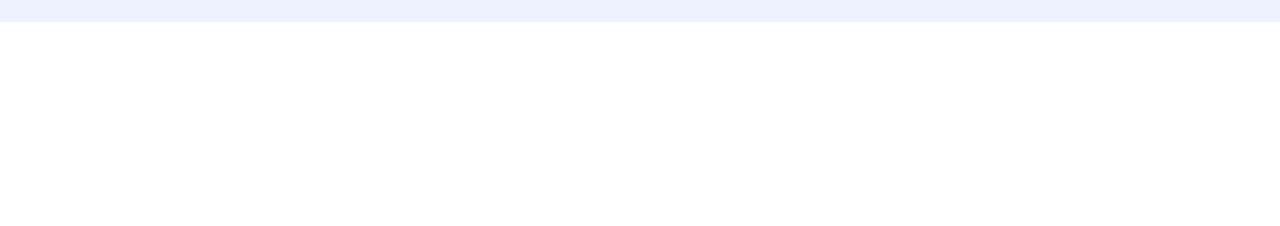
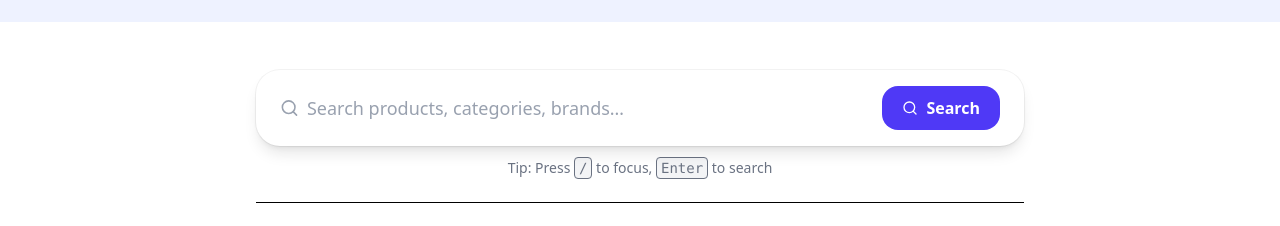
Before and after one commit to abacusus/deepak-electronics-site, a React (Vite) app: page / in a window 1280 px wide. Shown: the part 726-952 px from the top of the page. Built offline with nearby package versions, Linux system fonts and the light colour scheme; some icons are missing.

Commit message:
added search bar

```diff
--- a/src/App.jsx
+++ b/src/App.jsx
@@ -6,6 +6,7 @@ import './App.css'
 import LogoMarquee from './components/LogoMarquee'
 import Storep from './components/Storep'
 import { Import, Store } from 'lucide-react'
+import BigSearchBar from './components/BigSearchBar'
 
 function App() {
 
@@ -14,34 +15,14 @@ function App() {
       <TopHeader />
       <Navbar />
       <Carousel />
+      <br></br><br></br>
 
+      <BigSearchBar />
 
+     <br></br>
 
-      <br></br>
-      <br></br>
-      <br></br>
-      <br></br>
-      <br></br>
-      <br></br>
-      <br></br>
-      <br></br>
-      <br></br>
-      <br></br>
-      <br></br>
-      <br></br>
-      <br></br>
-      <br></br>
-      <br></br>
-      <br></br>
-      <br></br>
-      <br></br>
-      <br></br>
-      <br></br>
-      <br></br>
-      <br></br>
-      <br></br>
-      <br></br>
-      <br></br>
+     <br></br>
+
 
 
 
--- /dev/null
+++ b/src/components/BigSearchBar.jsx
@@ -0,0 +1,171 @@
+import React, { useEffect, useMemo, useRef, useState } from "react";
+import { Search, X, Mic, Loader2 } from "lucide-react";
+
+
+export default function BigSearchBar({
+  placeholder = "Search products, categories, brands…",
+  defaultValue = "",
+  suggestions = [],
+  loading = false,
+  onSearch,
+  onChange,
+  className = "",
+  showMic = false,
+}) {
+  const [query, setQuery] = useState(defaultValue);
+  const [open, setOpen] = useState(false);
+  const [highlight, setHighlight] = useState(-1);
+  const inputRef = useRef(null);
+  const listRef = useRef(null);
+
+  const normalized = useMemo(() =>
+    suggestions.map((s) =>
+      typeof s === "string" ? { label: s, value: s } : s
+    ), [suggestions]
+  );
+
+  const filtered = useMemo(() => {
+    const q = query.trim().toLowerCase();
+    if (!q) return normalized.slice(0, 8);
+    return normalized.filter((s) => s.label.toLowerCase().includes(q)).slice(0, 8);
+  }, [query, normalized]);
+
+  useEffect(() => {
+    if (onChange) onChange(query);
+  }, [query]);
+
+  const commitSearch = (value = query) => {
+    const q = value.trim();
+    if (!q) return;
+    setOpen(false);
+    setHighlight(-1);
+    onSearch?.(q);
+  };
+
+  const onKeyDown = (e) => {
+    if (e.key === "ArrowDown") {
+      e.preventDefault();
+      setOpen(true);
+      setHighlight((h) => Math.min(h + 1, filtered.length - 1));
+    } else if (e.key === "ArrowUp") {
+      e.preventDefault();
+      setHighlight((h) => Math.max(h - 1, 0));
+    } else if (e.key === "Enter") {
+      if (open && highlight >= 0) {
+        commitSearch(filtered[highlight].value);
+      } else {
+        commitSearch();
+      }
+    } else if (e.key === "Escape") {
+      setOpen(false);
+      setHighlight(-1);
+    }
+  };
+
+  const onBlur = (e) => {
+    // close only if clicking outside the popover
+    requestAnimationFrame(() => {
+      const active = document.activeElement;
+      if (!listRef.current || !listRef.current.contains(active)) {
+        setOpen(false);
+        setHighlight(-1);
+      }
+    });
+  };
+
+  return (
+    <div className={`w-full max-w-3xl mx-auto ${className}`}>
+      <div className="relative group">
+        {/* Input container */}
+        <div className="flex items-center gap-2 bg-white rounded-3xl shadow-lg ring-1 ring-black/5 px-4 md:px-6 py-3 md:py-4 transition focus-within:ring-indigo-300">
+          <Search className="w-5 h-5 md:w-6 md:h-6 text-gray-400" aria-hidden />
+
+          <input
+            ref={inputRef}
+            type="search"
+            className="w-full bg-transparent outline-none text-base md:text-lg text-gray-800 placeholder:text-gray-400"
+            placeholder={placeholder}
+            value={query}
+            onFocus={() => setOpen(true)}
+            onBlur={onBlur}
+            onChange={(e) => setQuery(e.target.value)}
+            onKeyDown={onKeyDown}
+            aria-autocomplete="list"
+            aria-expanded={open}
+            aria-controls="search-suggestions"
+          />
+
+          {query && (
+            <button
+              type="button"
+              aria-label="Clear search"
+              className="p-2 rounded-full hover:bg-gray-100 text-gray-500"
+              onClick={() => {
+                setQuery("");
+                inputRef.current?.focus();
+              }}
+            >
+              <X className="w-4 h-4" />
+            </button>
+          )}
+
+          {showMic && (
+            <button
+              type="button"
+              aria-label="Voice search"
+              className="hidden sm:inline-flex p-2 rounded-full hover:bg-gray-100 text-gray-500"
+              onClick={() => console.log("Mic clicked")}
+            >
+              <Mic className="w-4 h-4" />
+            </button>
+          )}
+
+          <button
+            type="button"
+            onClick={() => commitSearch()}
+            className="inline-flex items-center gap-2 bg-indigo-600 hover:bg-indigo-700 active:bg-indigo-800 text-white text-sm md:text-base font-semibold px-4 md:px-5 py-2 md:py-2.5 rounded-2xl disabled:opacity-50"
+            disabled={loading}
+          >
+            {loading ? <Loader2 className="w-4 h-4 animate-spin" /> : <Search className="w-4 h-4" />}
+            <span className="hidden sm:inline">Search</span>
+          </button>
+        </div>
+
+        {/* Suggestions popover */}
+        {open && filtered.length > 0 && (
+          <ul
+            id="search-suggestions"
+            ref={listRef}
+            role="listbox"
+            className="absolute z-10 left-0 right-0 mt-2 bg-white rounded-2xl shadow-xl ring-1 ring-black/5 overflow-hidden max-h-80 overflow-y-auto"
+          >
+            {filtered.map((s, i) => (
+              <li key={s.value}>
+                <button
+                  role="option"
+                  aria-selected={i === highlight}
+                  className={`w-full flex items-center gap-3 px-4 py-3 text-left hover:bg-indigo-50 ${
+                    i === highlight ? "bg-indigo-50" : ""
+                  }`}
+                  onMouseEnter={() => setHighlight(i)}
+                  onClick={() => commitSearch(s.value)}
+                >
+                  <Search className="w-4 h-4 text-gray-400" />
+                  <span className="text-gray-800">{s.label}</span>
+                </button>
+              </li>
+            ))}
+          </ul>
+        )}
+      </div>
+
+      {/* helper text */}
+      <p className="mt-3 text-center text-sm text-gray-500">
+        Tip: Press <kbd className="px-1 py-0.5 rounded bg-gray-100 border">/</kbd> to focus, <kbd className="px-1 py-0.5 rounded bg-gray-100 border">Enter</kbd> to search
+      </p>
+      <br></br>
+
+      <hr></hr>
+    </div>
+  );
+}
--- a/src/components/Marquee.css
+++ b/src/components/Marquee.css
@@ -68,6 +68,15 @@
     max-height: 50px;
     max-width: 140px;
   }
+
+  /* Faster scroll on medium screens */
+  .logo-track {
+    animation: scroll-left 18s linear infinite;
+  }
+  .logo-track.reverse {
+    animation: scroll-right 18s linear infinite;
+  }
+
 }
 
 @media (max-width: 768px) {
@@ -80,4 +89,13 @@
     max-height: 40px;
     max-width: 120px;
   }
+
+
+   /* Even faster scroll on small screens */
+  .logo-track {
+    animation: scroll-left 42s linear infinite;
+  }
+  .logo-track.reverse {
+    animation: scroll-right 42s linear infinite;
+  }
 }
```
